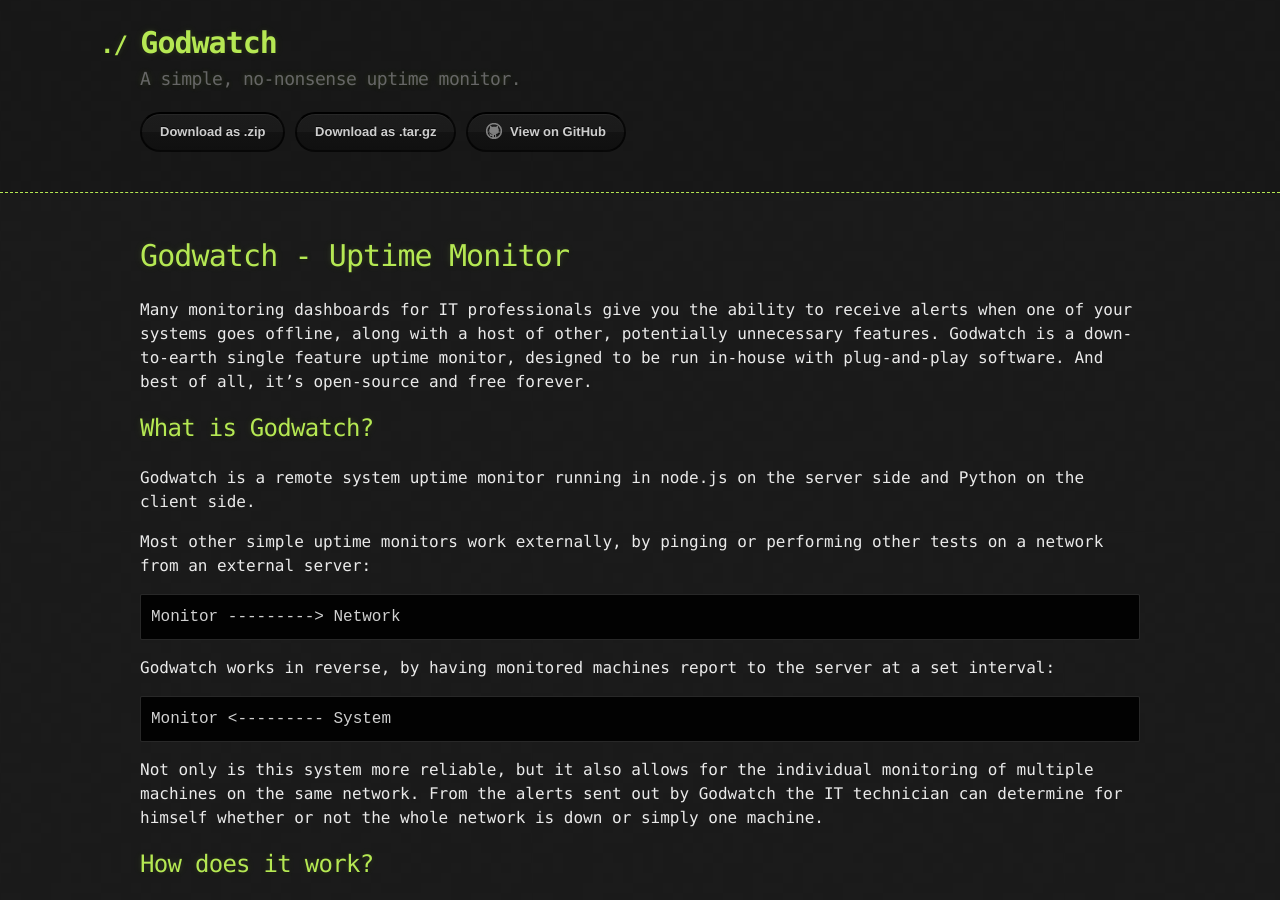
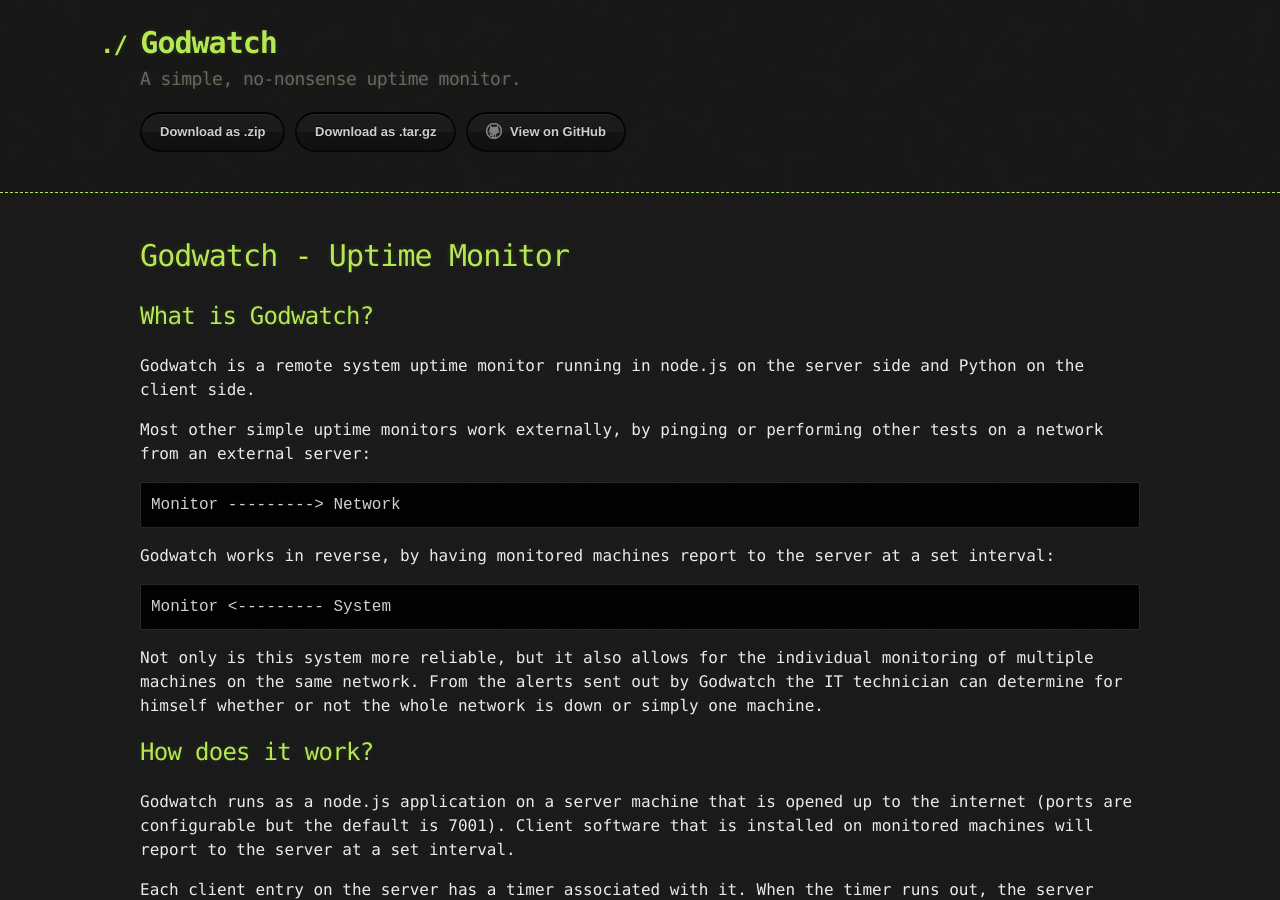
Before and after one commit to GodwatchMonitor/node-godwatch, a Jekyll site: the page built from docs/index.md, in a window 1280 px wide and 900 px high. Built offline with Jekyll 4.4.1, drawn with Linux system fonts in a browser that asks for light colours; our own code applies the rules of GitHub Pages for plain Markdown files.

Commit message:
Update index.md

```diff
--- a/docs/index.md
+++ b/docs/index.md
@@ -3,8 +3,6 @@
 ---
 
 # Godwatch - Uptime Monitor
-
-Many monitoring dashboards for IT professionals give you the ability to receive alerts when one of your systems goes offline, along with a host of other, potentially unnecessary features. Godwatch is a down-to-earth single feature uptime monitor, designed to be run in-house with plug-and-play software. And best of all, it's open-source and free forever.
 
 ## What is Godwatch?
 Godwatch is a remote system uptime monitor running in node.js on the server side and Python on the client side.
```
